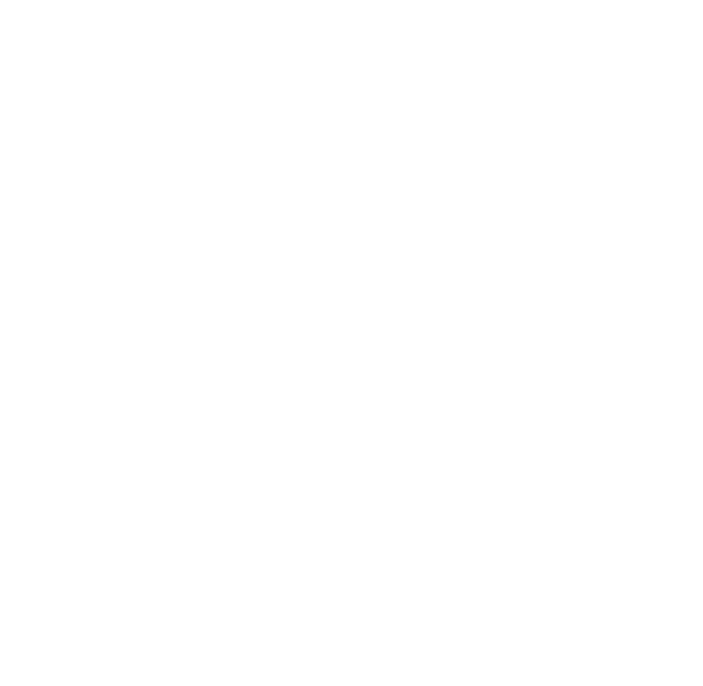
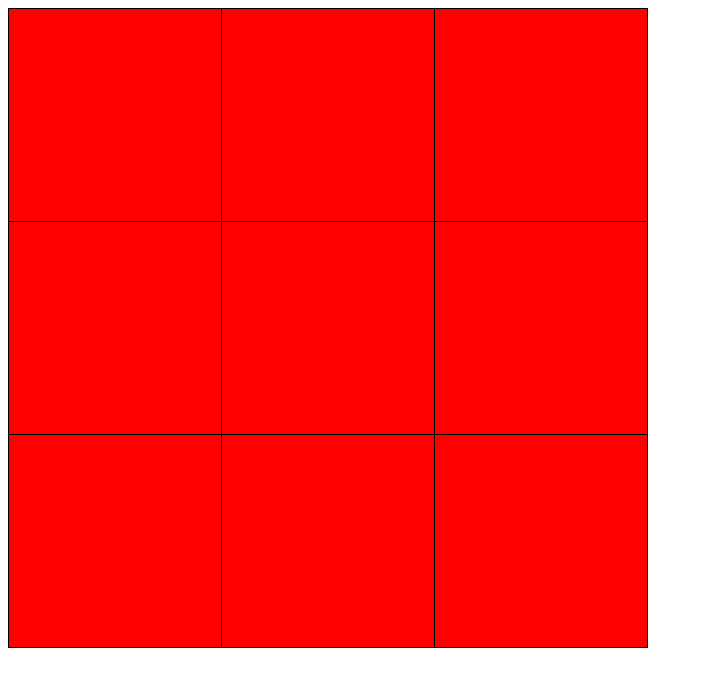
Before and after one commit to qpongratz/tic-tac-toe, a plain HTML site: page index.html in a window 1280 px wide. Shown: the whole page, without its empty margins (0-703 px from the left). Drawn offline with Linux system fonts and the light colour scheme.

Commit message:
Style game board

```diff
--- a/index.html
+++ b/index.html
@@ -9,6 +9,16 @@
   <script defer src="script.js"></script>
 </head>
 <body>
-
+  <div class="game_board">
+    <div class="game_board_spot"></div>
+    <div class="game_board_spot"></div>
+    <div class="game_board_spot"></div>
+    <div class="game_board_spot"></div>
+    <div class="game_board_spot"></div>
+    <div class="game_board_spot"></div>
+    <div class="game_board_spot"></div>
+    <div class="game_board_spot"></div>
+    <div class="game_board_spot"></div>
+  </div>
 </body>
 </html>
--- a/style.css
+++ b/style.css
@@ -0,0 +1,32 @@
+* {
+  box-sizing: border-box;
+}
+
+.game_board {
+  display: grid;
+  grid-template-columns: repeat(3, 1fr);
+  grid-template-rows: repeat(3, 1fr);
+  width: 40rem;
+  height: 40rem;
+  border-collapse: collapse;
+  gap: 1px;
+  background-color: black;
+  border: 1px solid black;
+}
+
+.game_board_spot {
+  width: 100%;
+  height: 100%;
+  background-color: hsl(0, 100%, 50%);
+  transition: transform;
+  transition-duration: .1s;
+}
+
+.game_board_spot:hover {
+  background-color: hsl(0, 100%, 70%);
+}
+
+.game_board_spot:active {
+  box-shadow: inset 1px 1px 5px 0px black;
+  transform: scale(.99);
+}
```
